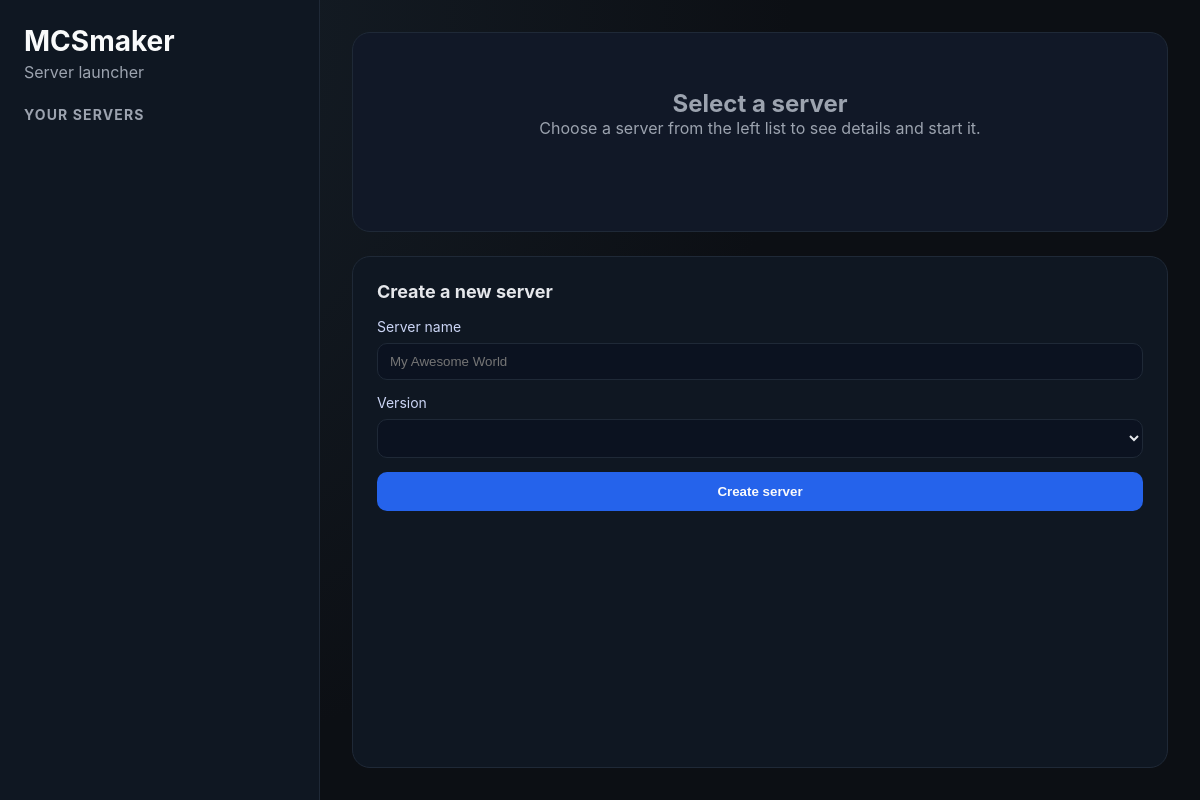
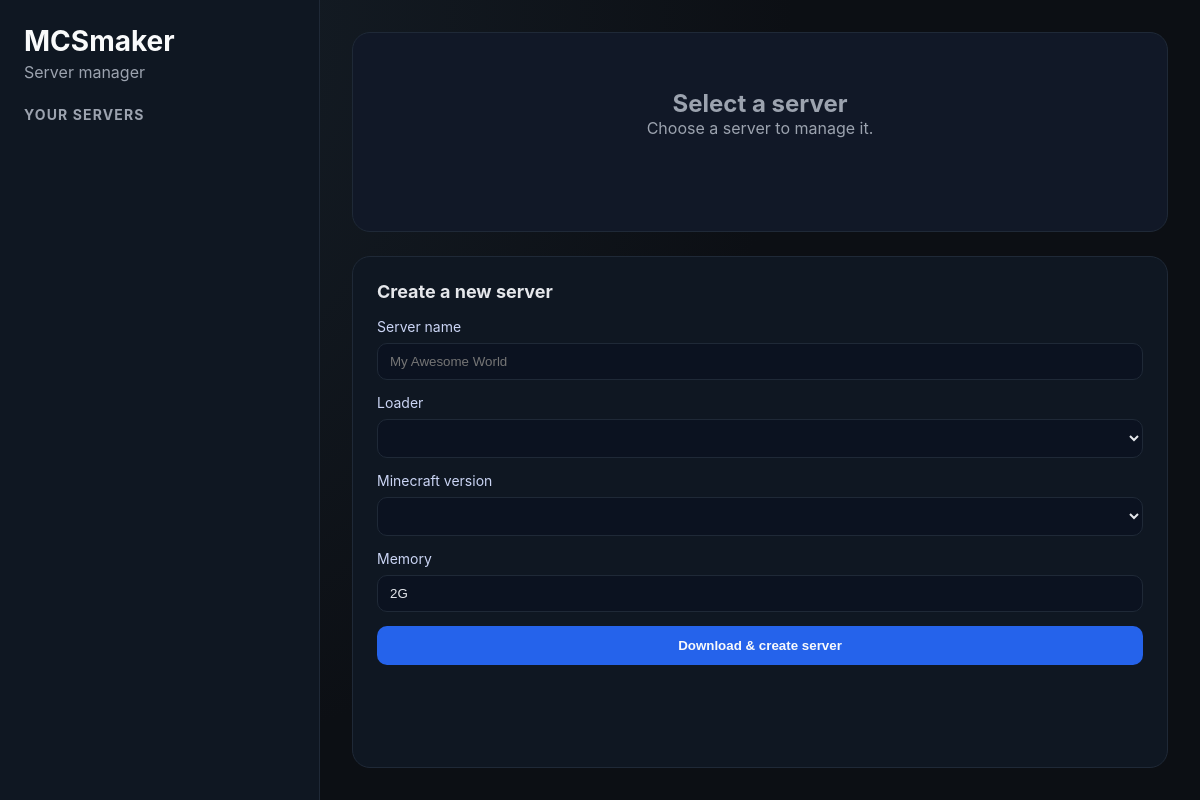
Before and after one commit to Nico19422009/MCSmaker, an Electron app: page src/renderer/index.html in a window 1200 px wide. Drawn offline with Linux system fonts and the light colour scheme; no server answers.

Commit message:
feat: connect GUI to real server manager

```diff
--- a/src/renderer/index.html
+++ b/src/renderer/index.html
@@ -3,42 +3,25 @@
   <head>
     <meta charset="UTF-8" />
     <meta name="viewport" content="width=device-width, initial-scale=1.0" />
-    <title>MCSmaker Launcher</title>
+    <title>MCSmaker</title>
     <link rel="stylesheet" href="styles.css" />
   </head>
   <body>
     <div class="app">
       <aside class="sidebar">
-        <header class="sidebar__header">
-          <h1>MCSmaker</h1>
-          <p>Server launcher</p>
-        </header>
-        <section class="sidebar__section">
-          <h2>Your servers</h2>
-          <ul class="server-list" id="serverList"></ul>
-        </section>
+        <header class="sidebar__header"><h1>MCSmaker</h1><p>Server manager</p></header>
+        <section class="sidebar__section"><h2>Your servers</h2><ul class="server-list" id="serverList"></ul></section>
       </aside>
-
       <main class="content">
-        <section class="details" id="serverDetails">
-          <div class="details__empty">
-            <h2>Select a server</h2>
-            <p>Choose a server from the left list to see details and start it.</p>
-          </div>
-        </section>
-
+        <section class="details" id="serverDetails"><div class="details__empty"><h2>Select a server</h2><p>Choose a server to manage it.</p></div></section>
         <section class="creator">
           <h2>Create a new server</h2>
           <form id="createForm">
-            <label class="field">
-              <span>Server name</span>
-              <input type="text" id="serverName" placeholder="My Awesome World" required />
-            </label>
-            <label class="field">
-              <span>Version</span>
-              <select id="serverVersion" required></select>
-            </label>
-            <button type="submit" class="primary">Create server</button>
+            <label class="field"><span>Server name</span><input type="text" id="serverName" placeholder="My Awesome World" required /></label>
+            <label class="field"><span>Loader</span><select id="serverLoader" required></select></label>
+            <label class="field"><span>Minecraft version</span><select id="serverVersion" required></select></label>
+            <label class="field"><span>Memory</span><input type="text" id="serverMemory" value="2G" pattern="[0-9]+[MmGg]" required /></label>
+            <button type="submit" class="primary">Download & create server</button>
             <p class="form__hint" id="formHint"></p>
           </form>
         </section>
```
